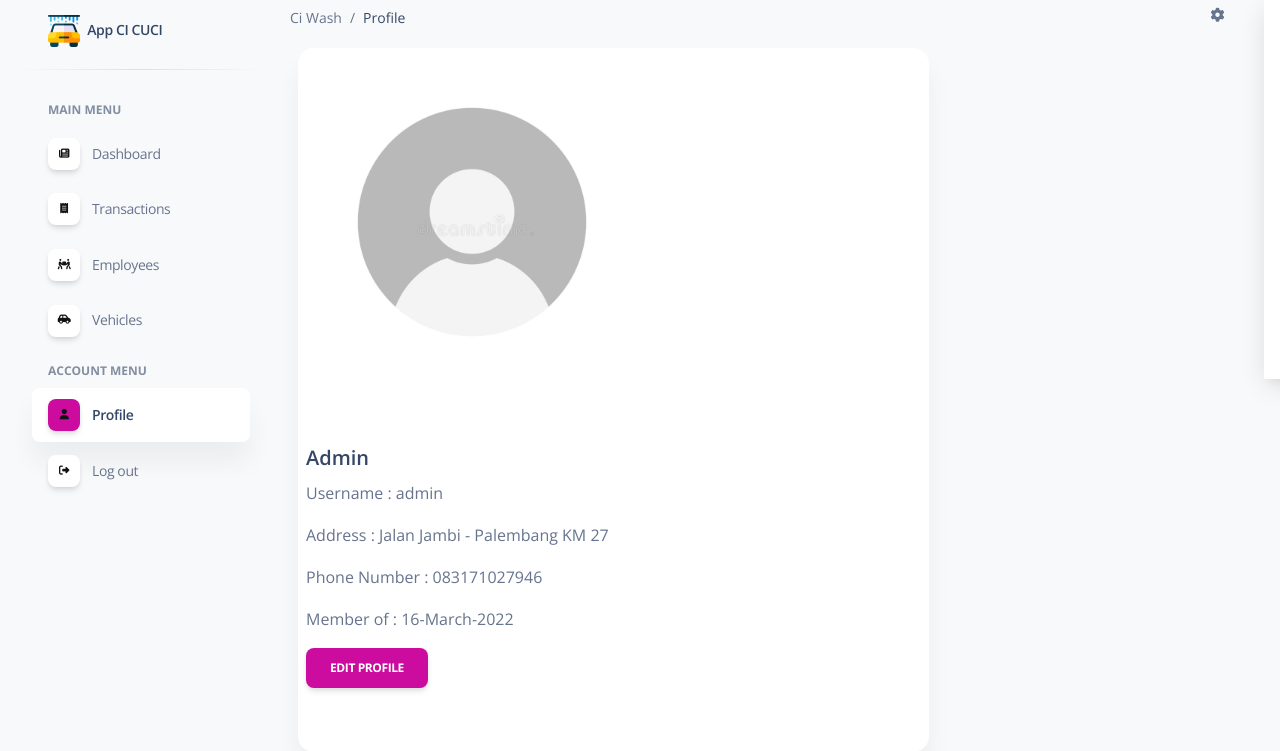
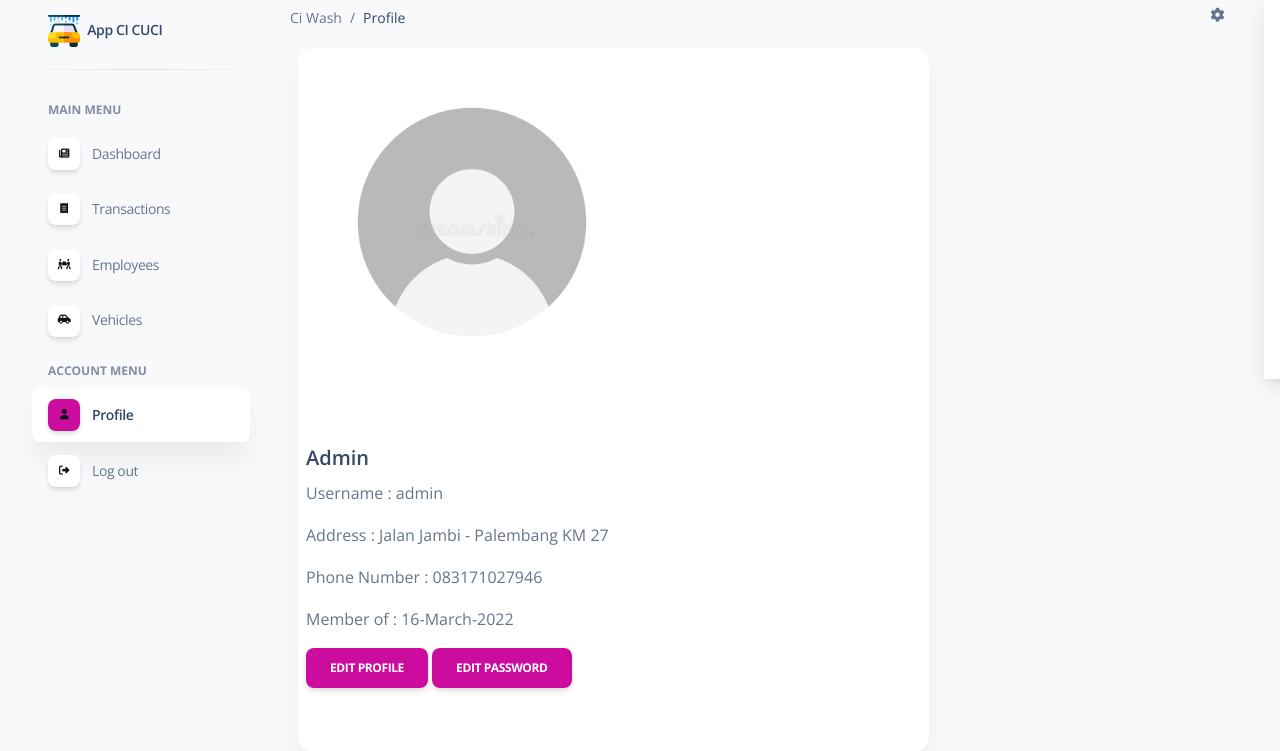
Before and after one commit to adekurniawan22/ci-cuci, a CodeIgniter app: page /ci-cuci/profile in a window 1280 px wide. Shown: the part 17-768 px from the top of the page. Run offline with CodeIgniter, Linux system fonts and the light colour scheme; a user stored in the database is signed in; data comes from the database, SQL or seed files in the repository; some libraries are stand-ins or nearby versions.

Commit message:
fitur edit password

```diff
--- a/application/controllers/Profile.php
+++ b/application/controllers/Profile.php
@@ -73,4 +73,45 @@ class Profile extends CI_Controller
             redirect('profile');
         }
     }
+
+    public function editPassword()
+    {
+        $this->form_validation->set_rules('passwordLama', 'Password Lama', 'required|trim');
+        $this->form_validation->set_rules('passwordBaru', 'Password Baru', 'required|trim');
+
+        if ($this->form_validation->run() == false) {
+            $this->session->set_flashdata('message', '<div class="alert alert-danger col-lg-4 col-sm-6" role="alert">
+                The form must be filled!
+            </div>');
+            redirect('/profile');
+        } else {
+            $data = array(
+                'password' => password_hash($this->input->post('passwordBaru'), PASSWORD_DEFAULT)
+            );
+
+            $user = $this->db->get_where('user', ['user_id' => $this->session->userdata('user_id')])->row_array();
+
+            if (password_verify($this->input->post('passwordLama'), $user['password'])) {
+                if (!password_verify($this->input->post('passwordBaru'), $user['password'])) {
+                    $this->db->where('user_id', $this->input->post('user_id'));
+                    $this->db->update('user', $data);
+
+                    $this->session->set_flashdata('message', '<div class="alert alert-success col-lg-4 col-sm-6" role="alert">
+                    Change password success!
+                        </div>');
+                    redirect('/profile');
+                } else {
+                    $this->session->set_flashdata('message', '<div class="alert alert-danger col-lg-4 col-sm-6" role="alert">
+                        Password same!
+                        </div>');
+                    redirect('/profile');
+                }
+            } else {
+                $this->session->set_flashdata('message', '<div class="alert alert-danger col-lg-4 col-sm-6" role="alert">
+                    Failed!
+                    </div>');
+                redirect('/profile');
+            }
+        }
+    }
 }
--- a/application/views/profile/index.php
+++ b/application/views/profile/index.php
@@ -19,6 +19,7 @@ if (empty($_SESSION['role_id'])) {
                     <p class="card-text">Phone Number : <?= $user['phone_number'] ?></p>
                     <p class="card-text">Member of : <?= date('d-F-Y ', $user['created']) ?></p>
                     <a href="" class="btn btn-primary" data-bs-toggle="modal" data-bs-target="#editProfile<?= $user['username'] ?>">Edit Profile</a>
+                    <a href="" class="btn btn-primary" data-bs-toggle="modal" data-bs-target="#editPassword<?= $user['username'] ?>">Edit Password</a>
                 </div>
             </div>
         </div>
@@ -26,7 +27,7 @@ if (empty($_SESSION['role_id'])) {
 </div>
 
 
-<!-- Modal -->
+<!-- Modal Ubah Profile-->
 <div class="modal fade" id="editProfile<?= $user['username'] ?>" tabindex="-1" role="dialog" aria-labelledby="exampleModalLabel" aria-hidden="true">
     <div class="modal-dialog modal-dialog-centered" role="document">
         <div class="modal-content">
@@ -70,3 +71,33 @@ if (empty($_SESSION['role_id'])) {
         </div>
     </div>
 </div>
+
+<!-- Modal edit Password -->
+<div class="modal fade" id="editPassword<?= $user['username'] ?>" tabindex="-1" role="dialog" aria-labelledby="exampleModalLabel" aria-hidden="true">
+    <div class="modal-dialog modal-dialog-centered" role="document">
+        <div class="modal-content">
+            <div class="modal-header">
+                <h5 class="modal-title" id="exampleModalLabel">Edit Password</h5>
+            </div>
+            <div class="modal-body">
+                <form action="<?= base_url('profile/editPassword') ?>" method="post" enctype="multipart/form-data">
+                    <div class="modal-body">
+                        <div class="mb-4">
+                            <label for="passwordLama" class="form-label">Masukkan Password Lama</label>
+                            <input type="hidden" value="<?= $user['user_id'] ?>" name="user_id">
+                            <input type="text" class="form-control" id="passwordLama" name="passwordLama">
+                        </div>
+                        <div class="mb-4">
+                            <label for="passwordBaru" class="form-label">Masukkan Password Baru</label>
+                            <input type="text" class="form-control" id="passwordBaru" name="passwordBaru">
+                        </div>
+                    </div>
+            </div>
+            <div class="modal-footer">
+                <button type="button" class="btn bg-gradient-secondary" data-bs-dismiss="modal">Close</button>
+                <button type="submit" class="btn bg-gradient-primary">Edit</button>
+            </div>
+            </form>
+        </div>
+    </div>
+</div>
```
